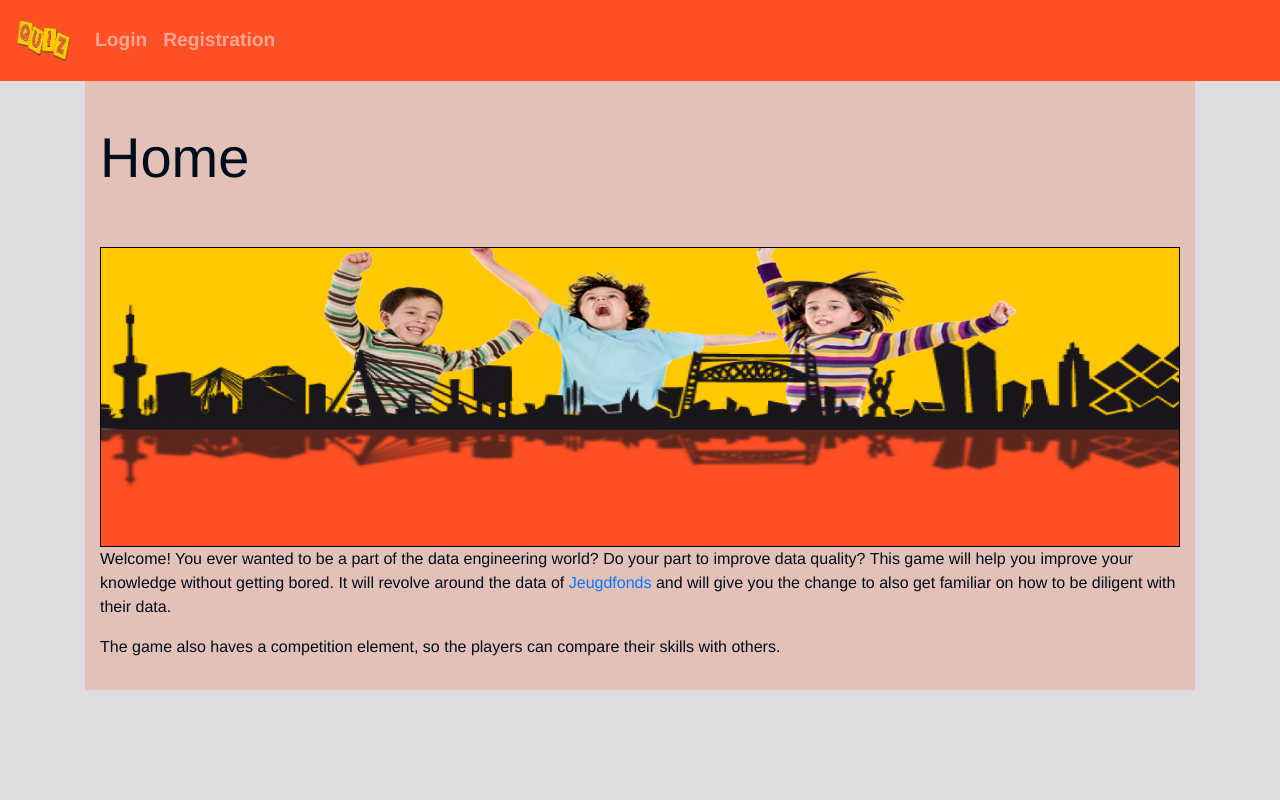
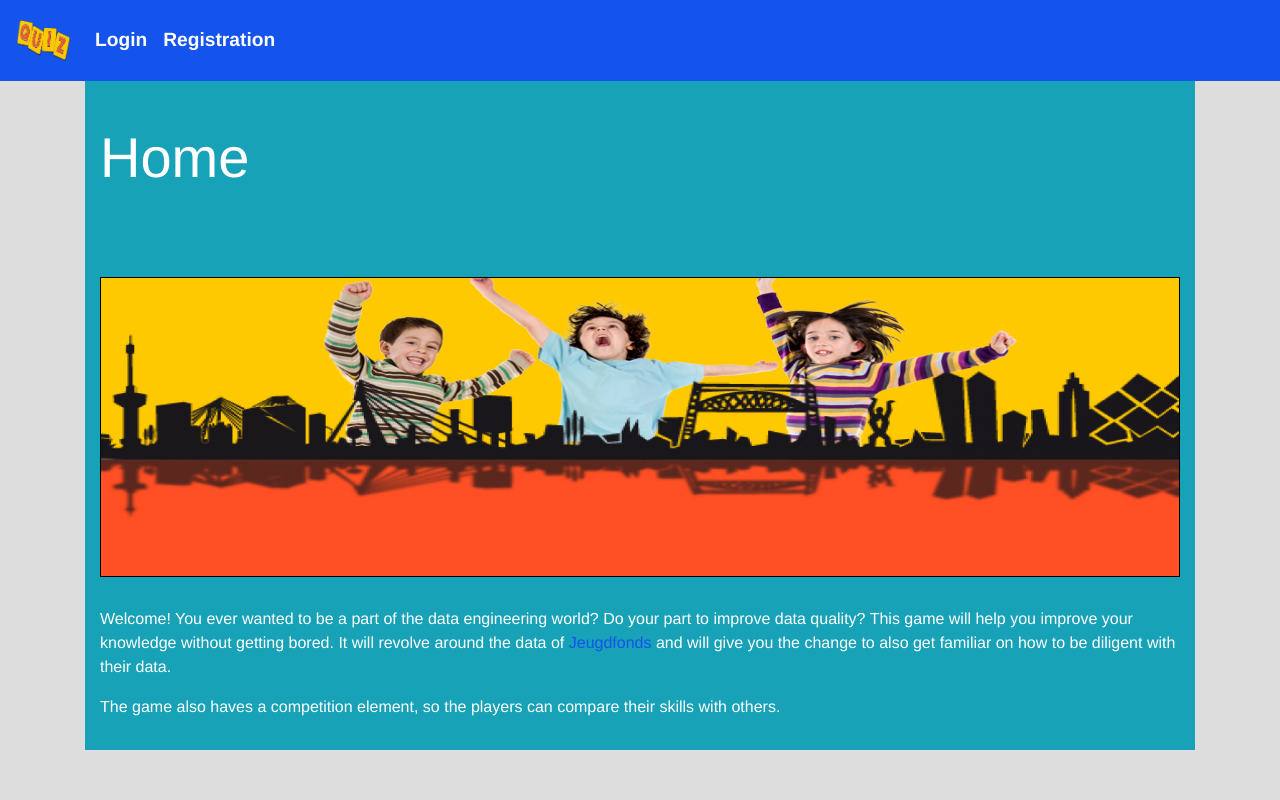
Before and after one commit to gebruikersnaam1/Data, a PHP site: page / in a window 1280 px wide. Run offline with PHP 8.4, Linux system fonts and the light colour scheme.

Commit message:
UPDATE: styling added

```diff
--- a/Game/app/views/compoments/default/footer.php
+++ b/Game/app/views/compoments/default/footer.php
@@ -1,3 +1,3 @@
+</body>
 
-</body>
 </html>
--- a/Game/app/views/compoments/default/header.php
+++ b/Game/app/views/compoments/default/header.php
@@ -18,6 +18,10 @@
   <link rel="stylesheet" href="<?php print(cssPath); ?>custom.css">
   <link rel="stylesheet" href="<?php print(cssPath); ?>game.css">
 
+  <!-- CSS Components -->
+  <link rel="stylesheet" href="<?php print(cssPath); ?>menu.css">
+  <link rel="stylesheet" href="<?php print(cssPath); ?>landing.css">
+
 
   <!-- JS -->
   <script src="https://code.jquery.com/jquery-3.3.1.slim.min.js" integrity="sha384-q8i/X+965DzO0rT7abK41JStQIAqVgRVzpbzo5smXKp4YfRvH+8abtTE1Pi6jizo" crossorigin="anonymous"></script>
@@ -36,7 +40,7 @@
   <link rel="apple-touch-icon" sizes="144x144" href="<?php print(imgPath); ?>favicon/apple-icon-144x144.png">
   <link rel="apple-touch-icon" sizes="152x152" href="<?php print(imgPath); ?>favicon/apple-icon-152x152.png">
   <link rel="apple-touch-icon" sizes="180x180" href="<?php print(imgPath); ?>favicon/apple-icon-180x180.png">
-  <link rel="icon" type="image/png" sizes="192x192"  href="<?php print(imgPath); ?>favicon/android-icon-192x192.png">
+  <link rel="icon" type="image/png" sizes="192x192" href="<?php print(imgPath); ?>favicon/android-icon-192x192.png">
   <link rel="icon" type="image/png" sizes="32x32" href="<?php print(imgPath); ?>favicon/favicon-32x32.png">
   <link rel="icon" type="image/png" sizes="96x96" href="<?php print(imgPath); ?>favicon/favicon-96x96.png">
   <link rel="icon" type="image/png" sizes="16x16" href="<?php print(imgPath); ?>favicon/favicon-16x16.png">
--- a/Game/app/views/compoments/default/menu.php
+++ b/Game/app/views/compoments/default/menu.php
@@ -1,5 +1,5 @@
 <div class="bs-example">
-    <nav class="navbar navbar-expand-md websiteMenu navbar-dark">
+    <nav class="navbar navbar-expand-md WebsiteMenu navbar-dark">
         <a href="/home" class="navbar-brand">
             <img src="<?php print(imgPath); ?>logo.png" alt="Quiz" class="menuLogo" />
         </a>
@@ -9,13 +9,19 @@
 
         <div class="collapse navbar-collapse justify-content-between" id="navbarCollapse">
             <div class="navbar-nav">
-                <?php if(!isset($_SESSION['username'])){ ?>
-                    <a href="/user/login" class="nav-item nav-link <?php if($this->pageName == "user/login"){ print("active"); }?>">Login</a>
-                    <a href="/user/registration" class="nav-item nav-link <?php if($this->pageName == "user/registration"){ print("active"); }?>">Registration</a>
+                <?php if (!isset($_SESSION['username'])) { ?>
+                    <a href="/user/login" class="nav-item nav-link text-white <?php if ($this->pageName == "user/login") {
+                                                                        print("active");
+                                                                    } ?>">Login</a>
+                    <a href="/user/registration" class="nav-item nav-link text-white <?php if ($this->pageName == "user/registration") {
+                                                                                print("active");
+                                                                            } ?>">Registration</a>
                 <?php } else { ?>
-                    <a href="/highscore/show" class="nav-item nav-link <?php if($this->pageName == "highscore/show"){ print("active"); }?>">Highscore</a>
-                    <a href="/game/quiz" class="nav-item nav-link">Quiz</a>
-                    <a href="/user/logout" class="nav-item nav-link">Logout</a>
+                    <a href="/highscore/show" class="nav-item nav-link text-white <?php if ($this->pageName == "highscore/show") {
+                                                                            print("active");
+                                                                        } ?>">Highscore</a>
+                    <a href="/game/quiz" class="nav-item nav-link text-white">Quiz</a>
+                    <a href="/user/logout" class="nav-item nav-link text-white">Logout</a>
                 <?php } ?>
             </div>
         </div>
--- a/Game/app/views/containers/default.php
+++ b/Game/app/views/containers/default.php
@@ -5,7 +5,7 @@ include_once($this->compomentPath."/default/menu.php");
 
 
 <div class="container" >
-    <div class="containerStyling">
+    <div class="containerStyling bg-info text-white">
         <?php include_once($this->pagePath.$this->pageName.".php"); ?>
     </div>
 </div>
--- a/Game/app/views/pages/home.php
+++ b/Game/app/views/pages/home.php
@@ -2,9 +2,9 @@
 <img src="<?php print(imgPath); ?>home-screen.jpg" alt="Quiz" class="pageImage" tile="Helping children in Rotterdam" />
 
 <p>
-Welcome! You ever wanted to be a part of the data engineering world? Do your part to improve data quality?
-This game will help you improve your knowledge without getting bored.
-It will revolve around the data of <a href="https://jeugdfondssportencultuur.nl/" target="_tab">Jeugdfonds</a> and will give you the change to also get familiar on how to be diligent with their data.
+    Welcome! You ever wanted to be a part of the data engineering world? Do your part to improve data quality?
+    This game will help you improve your knowledge without getting bored.
+    It will revolve around the data of <a href="https://jeugdfondssportencultuur.nl/" target="_tab">Jeugdfonds</a> and will give you the change to also get familiar on how to be diligent with their data.
 </p>
 
 <p>
--- a/Game/public/css/custom.css
+++ b/Game/public/css/custom.css
@@ -1,44 +1,30 @@
-html,body{
+html,
+body {
   font-size: 1em;
-    font-family: 'Franklin Gothic Medium', 'Arial Narrow', Arial, sans-serif;
-    background-color: #DDDDDD;
+  font-family: "Franklin Gothic Medium", "Arial Narrow", Arial, sans-serif;
+  background-color: #dddddd;
   color: #000d1a;
   height: 100%;
   widows: 100%;
 }
 
-.containerStyling{
+.containerStyling {
   display: block;
-    background-color: rgb(255, 79, 37,0.2);
+  background-color: rgb(255, 79, 37, 0.2);
   padding: 15px;
   overflow: hidden;
   margin-bottom: 30px;
 }
 
-.highscoreTable{
-
-}
-.menuLogo{
-    height: 100%;
-    width: auto;
-    max-height: 55px;
-}
-
-h1{
+h1 {
   font-size: 3.5em;
   text-align: left;
   margin-top: 0.5em;
   margin-bottom: 1em;
 }
-.pageImage{
+.pageImage {
   width: 100%;
   height: auto;
   max-height: 300px;
   border: 1px solid black;
 }
-
-.websiteMenu{
-    background-color: #FF4F25;
-    font-weight: bold;
-    font-size: 1.2em;
-}
--- a/Game/public/css/game.css
+++ b/Game/public/css/game.css
@@ -1,13 +1,13 @@
-.gameContainer{
+.gameContainer {
   min-height: 100%;
   width: auto;
   height: auto;
   display: block;
-    background-color: #1051EC;
+  background-color: #1453ec;
   overflow: hidden;
 }
 
-.gameTitleContainer{
+.gameTitleContainer {
   margin-top: 50px;
   padding: 10px;
   min-height: 500px;
@@ -16,14 +16,15 @@
   overflow: hidden;
 }
 
-.gameTitleContainer textarea{
+.gameTitleContainer textarea {
   width: 100%;
   height: auto;
   overflow: hidden;
+  padding: 15px;
   resize: none;
 }
 
-.gameTitleContainer button{
+.gameTitleContainer button {
   display: block;
   min-height: 75px;
   margin: 10px auto 10px auto;
--- /dev/null
+++ b/Game/public/css/landing.css
@@ -0,0 +1,7 @@
+.containerStyling img {
+  margin: 30px 0;
+}
+
+.containerStyling a {
+  color: #1453ec;
+}
--- /dev/null
+++ b/Game/public/css/menu.css
@@ -0,0 +1,11 @@
+.WebsiteMenu {
+  background-color: #1453ec;
+  font-weight: bold;
+  font-size: 1.2em;
+}
+
+.menuLogo {
+  height: 100%;
+  width: auto;
+  max-height: 55px;
+}
--- /dev/null
+++ b/Game/public/css/table.css
@@ -0,0 +1,3 @@
+table {
+  margin-top: 30px;
+}
```
Also changed, not shown: Game/app/views/compoments/game/questionCard.php (+5 -5 lines). Lines whose indentation alone changed are shown as unchanged.
